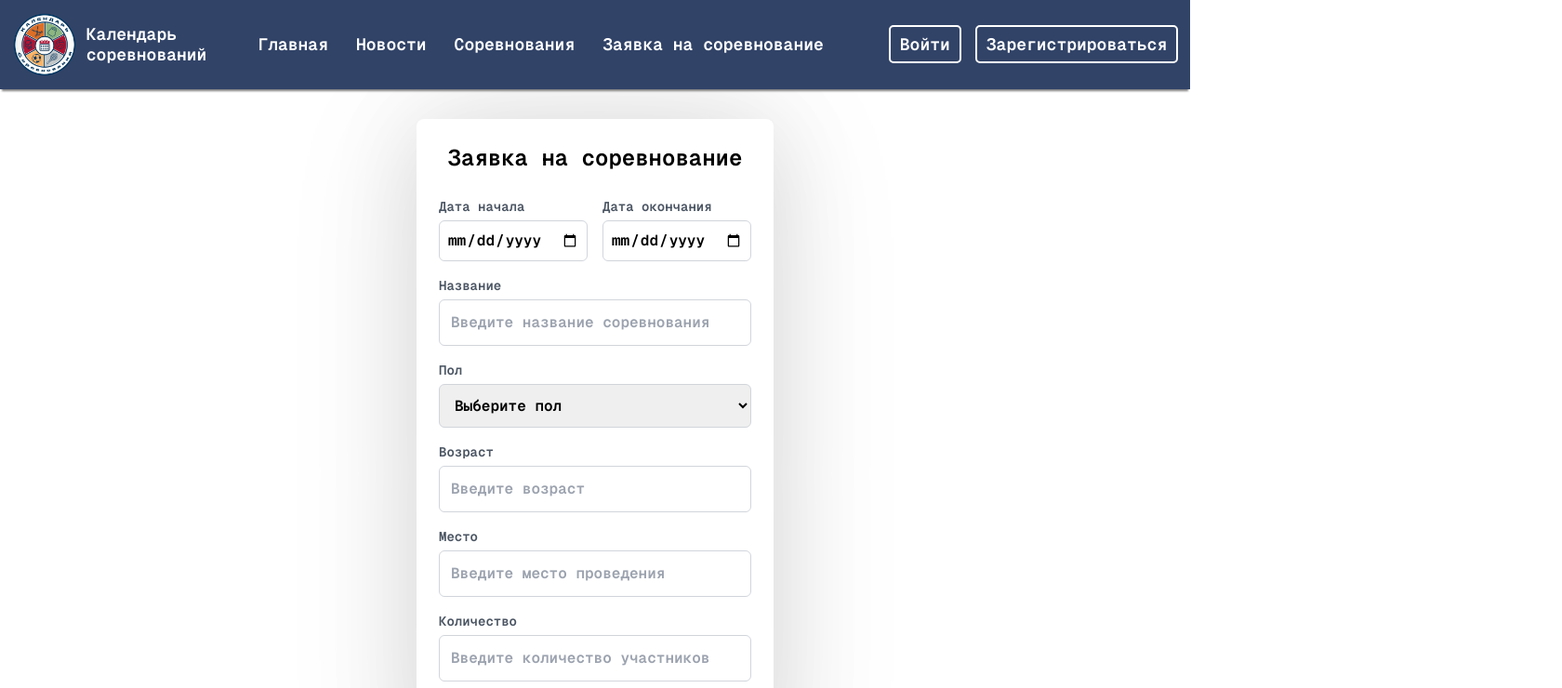
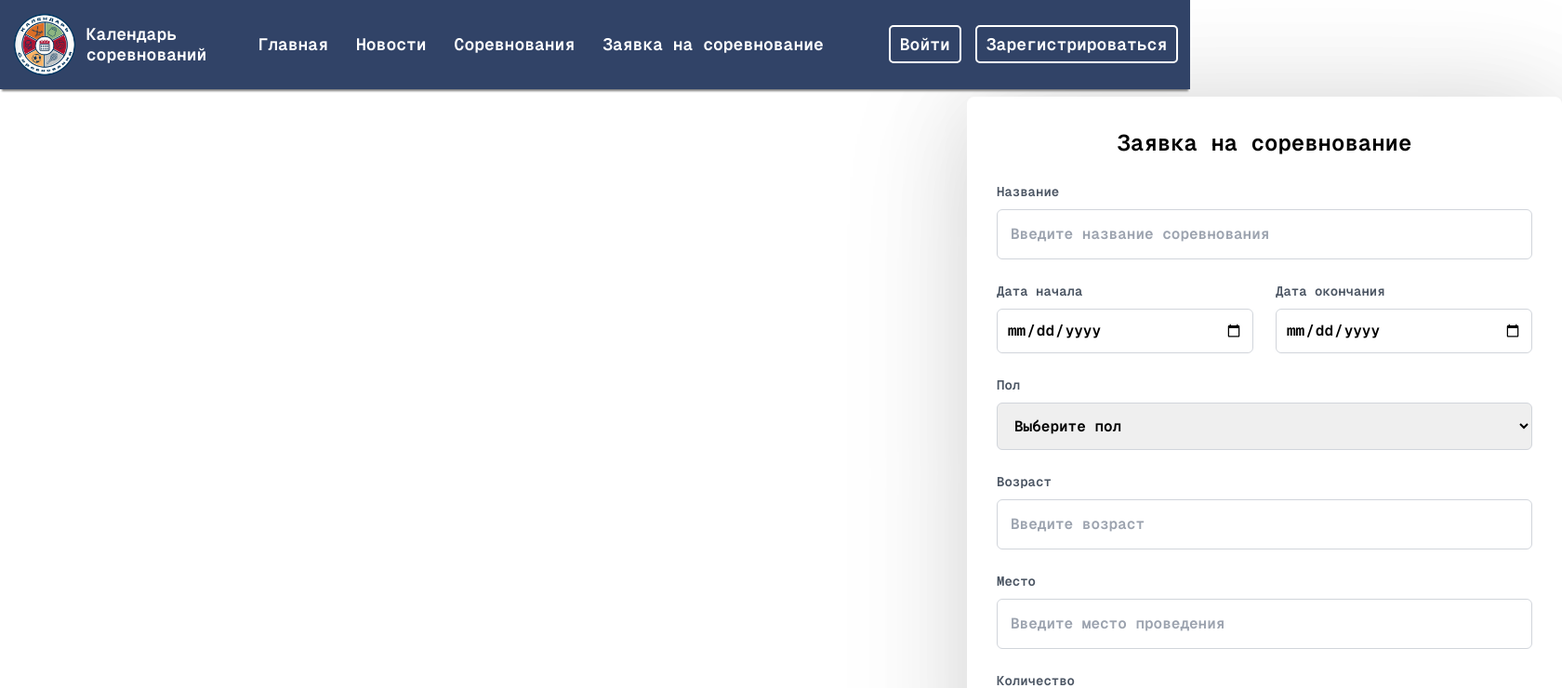
Before and after one commit to Fr1iix/calendar, a Next.js app in the folder client/: page /zayav_sorev in a window 1280 px wide. Shown: the top 740 px of the page at 93% size, 1680 px wide, since content can reach past the window. Built offline with nearby package versions, Linux system fonts and the light colour scheme.

Commit message:
заявки на соревнования

```diff
--- a/client/src/app/zayav_sorev/ZayavSorev.module.css
+++ b/client/src/app/zayav_sorev/ZayavSorev.module.css
@@ -1,10 +1,15 @@
 .container {
     max-width: 40rem;
-    margin: 2rem auto 0;
-    padding: 1.5rem;
+    width: 100%;
+    margin: 0.5rem 65rem; /* Уменьшил внешний отступ сверху и снизу */
+    padding: 2rem; /* Внутренний отступ */
     background-color: #fff;
     border-radius: 0.5rem;
     box-shadow: 0 6px 100px rgba(0, 0, 0, 0.1), 0 10px 150px rgba(0, 0, 0, 0.1);
+    display: flex;
+    flex-direction: column;
+    justify-content: center;
+    min-height: 90vh; /* Уменьшил высоту для сокращения пространства сверху и снизу */
 }
 
 /* Заголовок */
@@ -18,12 +23,12 @@
 /* Стили для формы */
 .form {
     display: grid;
-    gap: 1rem;
+    gap: 1.5rem; /* Увеличил промежутки между элементами */
 }
 
 .dateContainer {
     display: flex;
-    gap: 1rem;
+    gap: 1.5rem; /* Увеличил промежуток между полями дат */
     width: 100%;
 }
 
@@ -40,32 +45,32 @@
     font-size: 0.875rem;
     font-weight: 500;
     color: #4b5563;
-    margin-bottom: 0.25rem;
+    margin-bottom: 0.5rem; /* Увеличил отступ под надписью */
 }
 
 .input, .select {
-    padding: 0.75rem; /* Увеличил отступы внутри поля */
+    padding: 0.875rem; /* Еще больше увеличил внутренний отступ */
     border: 1px solid #d1d5db;
     border-radius: 0.375rem;
     width: 100%;
     transition: border-color 0.2s;
-    font-size: 1rem; /* Увеличил размер шрифта */
+    font-size: 1rem;
 }
 
 .dateContainer .input, .dateContainer .select {
-    padding: 0.5rem; /* Для полей даты можно оставить стандартные отступы */
+    padding: 0.625rem; /* Для полей даты оставил немного меньший отступ */
 }
 
 .input:focus, .select:focus {
     outline: none;
     border-color: #314367;
-    box-shadow: 0 0 0 2px rgb(49, 67, 103);
+    box-shadow: 0 0 0 2px rgba(59, 130, 246, 0.2);
 }
 
 /* Кнопка сохранения */
 .submitButton {
     width: 100%;
-    padding: 0.75rem;
+    padding: 0.875rem;
     background-color: #314367;
     color: white;
     border-radius: 0.375rem;
@@ -74,8 +79,9 @@
     cursor: pointer;
     transition: background-color 0.2s;
     margin-top: 1rem;
+    font-size: 1rem;
 }
 
 .submitButton:hover {
-    background-color: #2c3b5a;
+    background-color: #283653;
 }
--- a/client/src/app/zayav_sorev/page.tsx
+++ b/client/src/app/zayav_sorev/page.tsx
@@ -32,6 +32,21 @@ const ZayavSorev = () => {
             <h2 className={styles.title}>Заявка на соревнование</h2>
 
             <form onSubmit={handleSubmit} className={styles.form}>
+                <div className={styles.formGroup}>
+                    <label htmlFor="name" className={styles.label}>
+                        Название
+                    </label>
+                    <input
+                        type="text"
+                        id="name"
+                        name="name"
+                        value={formData.name}
+                        onChange={handleInputChange}
+                        className={styles.input}
+                        placeholder="Введите название соревнования"
+                    />
+                </div>
+
                 <div className={styles.dateContainer}>
                     <div className={styles.formGroup}>
                         <label htmlFor="dateStart" className={styles.label}>
@@ -60,21 +75,6 @@ const ZayavSorev = () => {
                             className={styles.input}
                         />
                     </div>
-                </div>
-
-                <div className={styles.formGroup}>
-                    <label htmlFor="name" className={styles.label}>
-                        Название
-                    </label>
-                    <input
-                        type="text"
-                        id="name"
-                        name="name"
-                        value={formData.name}
-                        onChange={handleInputChange}
-                        className={styles.input}
-                        placeholder="Введите название соревнования"
-                    />
                 </div>
 
                 <div className={styles.formGroup}>
```
